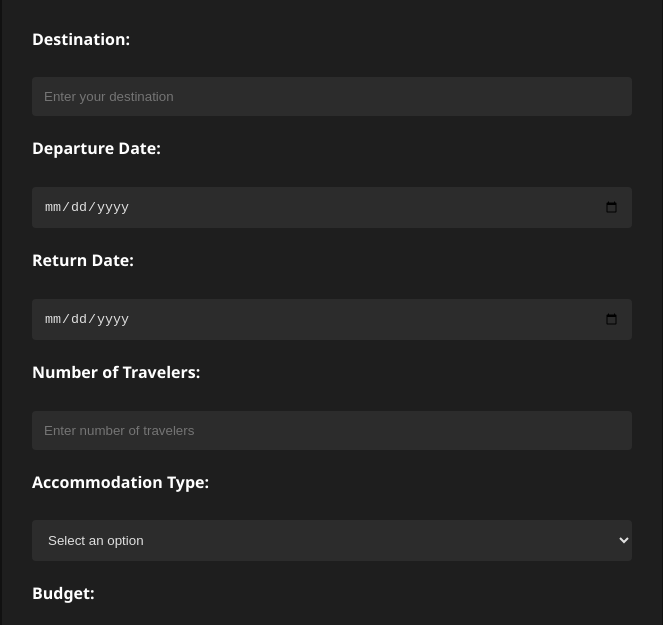
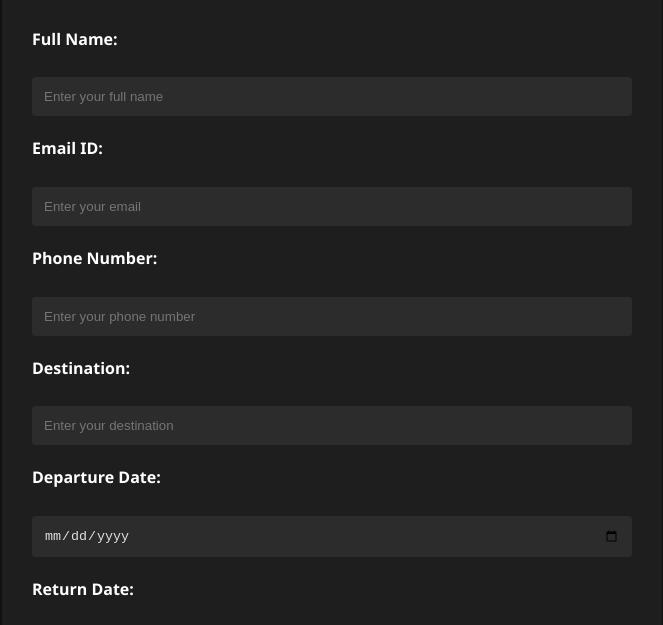
Before and after one commit to Nikhil-gi/Wander-nest, a plain HTML site: page booking.html in a window 1280 px wide. Shown: the part 144-769 px from the top of the page, without its empty margins (308-971 px from the left). Drawn offline with Linux system fonts and the light colour scheme.

Commit message:
Update booking.html

```diff
--- a/booking.html
+++ b/booking.html
@@ -82,6 +82,15 @@
     <div class="container">
         <h1>Travel Booking Form</h1>
         <form>
+            <label for="name">Full Name:</label>
+            <input type="text" id="name" name="name" required placeholder="Enter your full name" pattern="[a-zA-Z\s]+" title="Name should only contain letters and spaces.">
+
+            <label for="email">Email ID:</label>
+            <input type="email" id="email" name="email" required placeholder="Enter your email">
+
+            <label for="phone">Phone Number:</label>
+            <input type="tel" id="phone" name="phone" required placeholder="Enter your phone number" pattern="[0-9]{10}" title="Phone number should be 10 digits.">
+
             <label for="destination">Destination:</label>
             <input type="text" id="destination" name="destination" required placeholder="Enter your destination">
 
```
